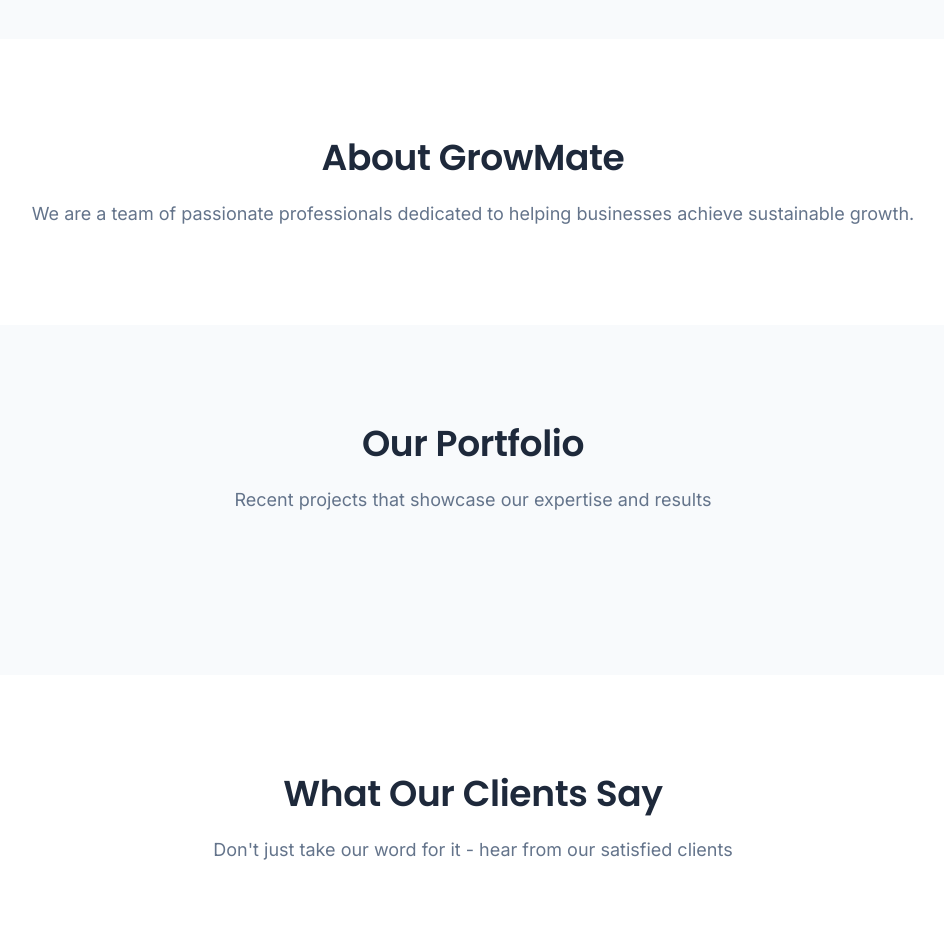
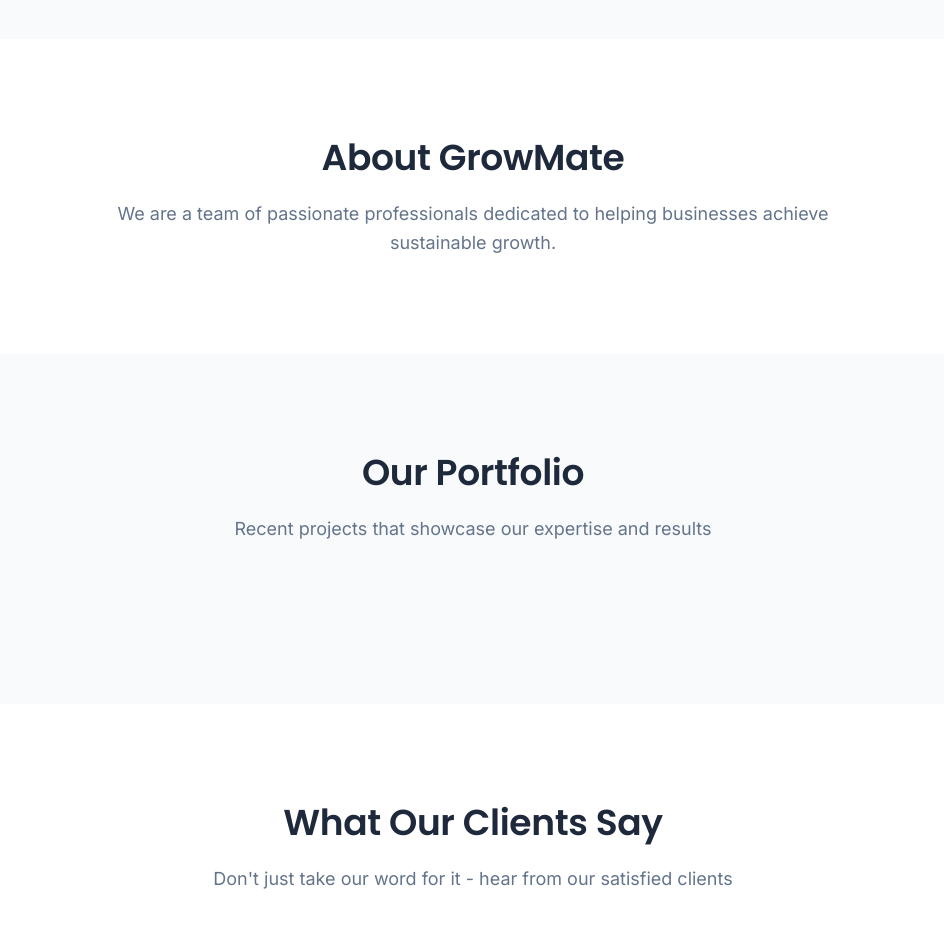
Before and after one commit to danujaadikari/GrowMate---Business-Website, a React (Create React App) app: page / in a window 1280 px wide. Shown: the part 1980-2907 px from the top of the page, without its empty margins (167-1111 px from the left). Built offline with nearby package versions, Linux system fonts and the light colour scheme.

Commit message:
Enhance About section styling with improved layout and padding

```diff
--- a/src/components/About/About.css
+++ b/src/components/About/About.css
@@ -4,4 +4,7 @@
 
 .about-content {
   text-align: center;
+  max-width: 800px;
+  margin: 0 auto;
+  padding: 0 1rem;
 }
```
